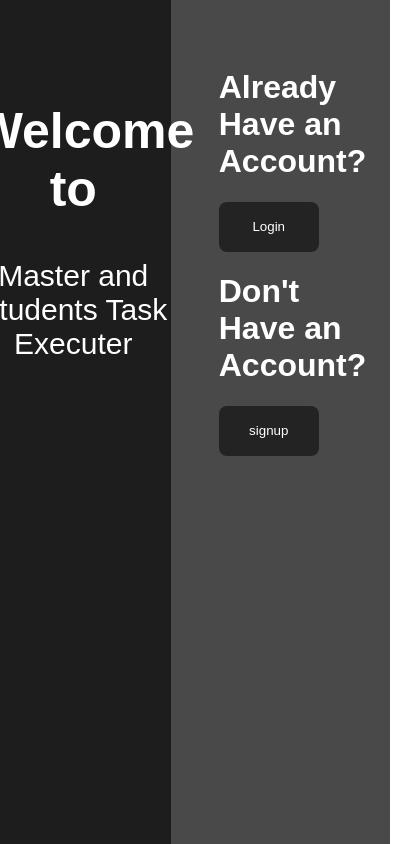
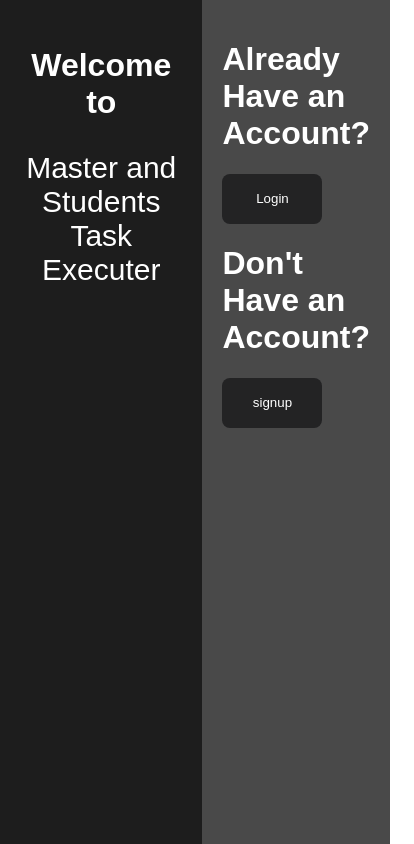
Before and after one commit to Akash-uzu/Spritle-task-MasterStudent, a React (Create React App) app: page / in a window 390 px wide. Shown: the whole page, 414 px wide, since content can reach past the window. Built offline with nearby package versions, Linux system fonts and the light colour scheme.

Commit message:
fixed home page unresponsive bug

```diff
--- a/src/index.css
+++ b/src/index.css
@@ -2,4 +2,5 @@ body{
     margin: 0px;
     padding: 0px;
     font-family: sans-serif;
+
 }
--- a/src/pages/dashboard/master.css
+++ b/src/pages/dashboard/master.css
@@ -3,7 +3,6 @@
     height: 100vh;
     width: 100%;
     display: flex;
-    flex-direction: row;
     justify-content: center;
     padding: 0%;
     margin: 0%;
@@ -11,10 +10,10 @@
 .form-container{
     background-color: white;
     height: 400px;
-    width: 400px;
+    width: auto;
     border-radius: 10px;
     padding-left: 50px;
-    margin-left: 300px;
+    margin-left: 10%;
     margin-top: 30px;
     display: flex;
     flex-direction: column;
@@ -22,9 +21,9 @@
 }
 .form-container input{
     height: 30px;
-    width: 200px;
+    width: 80%;
     padding: 3px;
-    margin-bottom: 30px;
+    margin-bottom: 20%;
 }
 .output-container {
     background-color: white;
@@ -41,10 +40,14 @@
 }
 .heading{
     color: white;
-    width: 100px;
-    margin-left: 50px;
-    font-size: 30px;
+    font-size: 10px;
 }
+.heading1{
+    color: white;
+    font-size: 10px;
+    padding-top: 3px;
+}
+
 input{
     border-radius: 8px;
     border: solid gray 1px
--- a/src/pages/dashboard/master.js
+++ b/src/pages/dashboard/master.js
@@ -57,13 +57,16 @@ function MastersPage() {
   return (
     <>
     <div className="main-container-master">
-      <div className="heading">
+      <div className="heading1">
         <h1>Masters Page</h1>
 
       </div>
 
       <form onSubmit={handleSubmit} className="form-container">
+      <div className="heading">
       <h2>To the Students</h2>
+
+      </div>
         <input type="text" value={input} onChange={handleInputChange} />
         <button type="submit">Send</button>
       </form>
--- a/src/pages/home/home.css
+++ b/src/pages/home/home.css
@@ -1,27 +1,27 @@
+
 .home-main-container{
-    margin: 0;
-    padding: 0;
+    margin: 0%;
     width: 100%;
     height: 100vh;
     background-color: rgb(73, 73, 73);
     color: white;
     display: flex;
-    justify-content: center;
 }
 .home-buttons{
     align-items: center;
-    padding: 3rem;
-    margin: 0;
+    width: 40%;
+    height: fit-content;
+    margin: 20px;
 }
 .color-div{
-    padding-top: 60px;
+    padding: 20px;
     background-color: rgb(29, 29, 29);
     width: 50%;
 
 }
 .color-div h2{
     text-align: center;
-    font-size: 50px;
+    font-size: 200%;
 }
 .color-div p{
     font-size: 30px;
```
Also changed, not shown: 2 other files (tests, documents, lock files or other folders).
